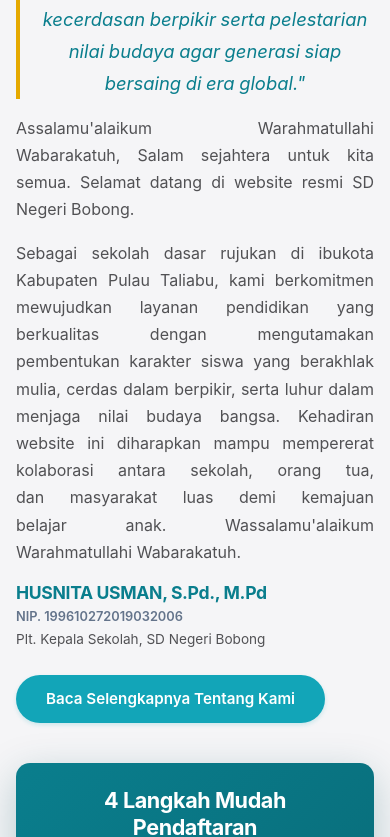
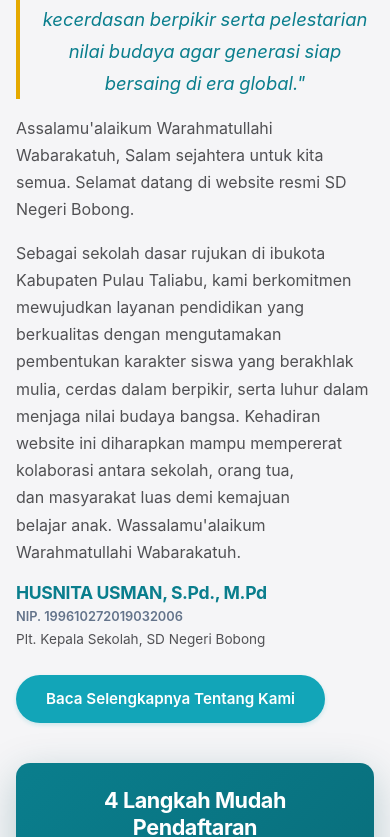
Before and after one commit to umamit/sdbobong, a Next.js app: page / in a window 390 px wide. Shown: the part 1409-2246 px from the top of the page. Built offline with nearby package versions, Linux system fonts and the light colour scheme; no server answers; the database is empty.

Commit message:
fix(css): optimalkan perataan paragraf text-justify (Rata Kiri di Mobile & Justify di Desktop) v4.2.1

```diff
--- a/package.json
+++ b/package.json
@@ -1,6 +1,6 @@
 {
   "name": "sdn-bobong-nextjs",
-  "version": "4.2.0",
+  "version": "4.2.1",
   "private": true,
   "scripts": {
     "prebuild": "node scripts/check-print-safety.mjs && node scripts/check-file-lengths.mjs && prisma generate",
--- a/public/css/base.css
+++ b/public/css/base.css
@@ -156,10 +156,17 @@ img {
 
 .text-center { text-align: center; }
 
-/* Custom Typography & Readability Utilities */
 .text-justify {
-    text-align: justify;
-    text-justify: inter-word;
+    text-align: left; /* Rata Kiri di mobile agar spasi kata tidak merenggang */
+    hyphens: auto;
+    -webkit-hyphens: auto;
+}
+
+@media (min-width: 768px) {
+    .text-justify {
+        text-align: justify;
+        text-justify: inter-word;
+    }
 }
 
 .text-balance {
--- a/src/components/Footer.jsx
+++ b/src/components/Footer.jsx
@@ -87,7 +87,7 @@ export default async function Footer() {
             </a>
           </div>
           <p className={styles.copyrightNote}>
-            &copy; 2026 SD Negeri Bobong. Hak Cipta Dilindungi Undang-Undang. | <Link href="/login" style={{ color: '#9CA3AF', textDecoration: 'none', fontSize: '0.85rem' }}>Login</Link> <span style={{ color: '#6B7280', margin: '0 0.5rem' }}>•</span> <span style={{ color: '#9CA3AF', fontSize: '0.85rem' }}>v4.2.0</span>
+            &copy; 2026 SD Negeri Bobong. Hak Cipta Dilindungi Undang-Undang. | <Link href="/login" style={{ color: '#9CA3AF', textDecoration: 'none', fontSize: '0.85rem' }}>Login</Link> <span style={{ color: '#6B7280', margin: '0 0.5rem' }}>•</span> <span style={{ color: '#9CA3AF', fontSize: '0.85rem' }}>v4.2.1</span>
           </p>
         </div>
       </div>
```
